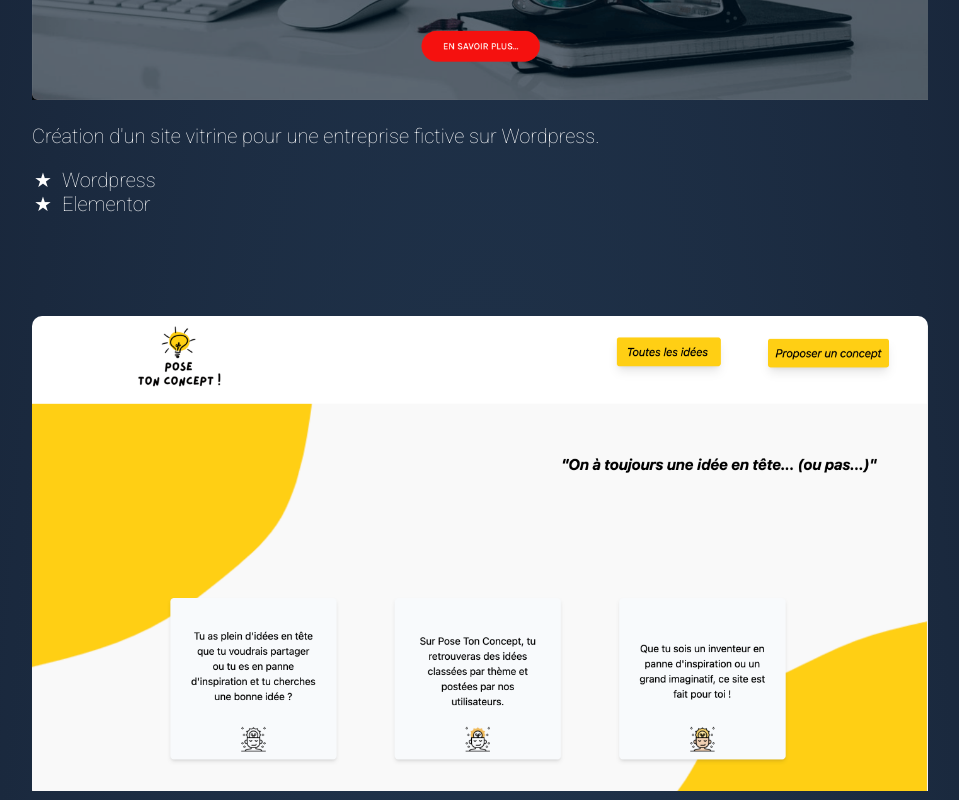
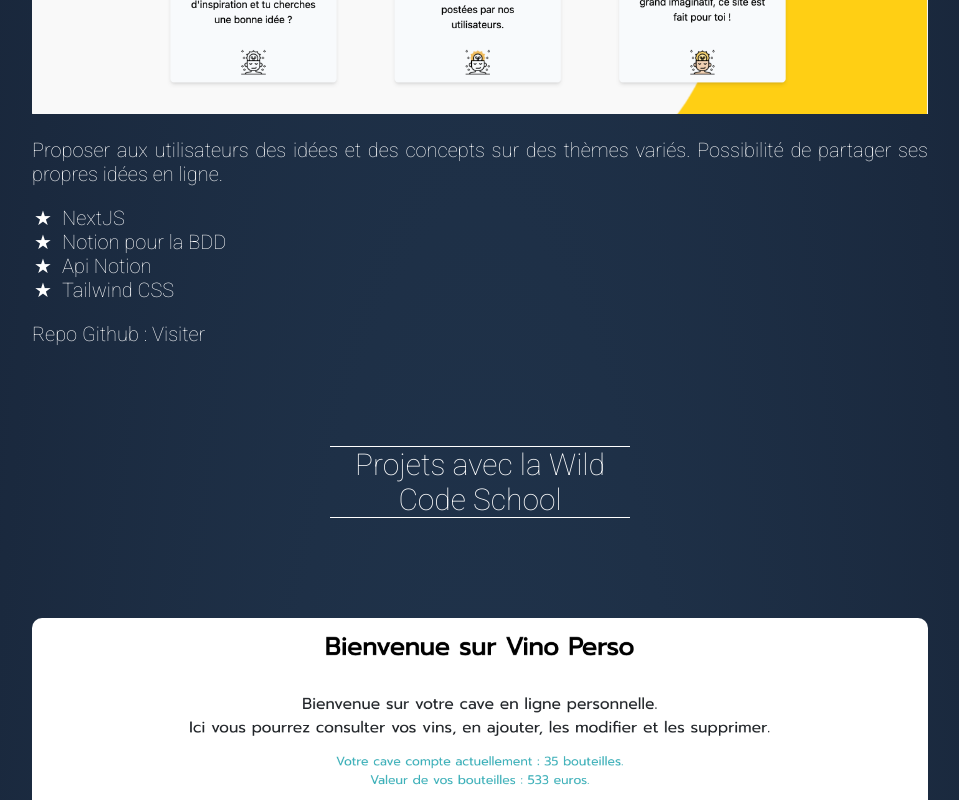
Before and after one commit to guilhemcv/portfolio, a React (Create React App) app: page /portfolio in a window 1280 px wide. Shown: the part 2200-3000 px from the top of the page, without its empty margins (160-1119 px from the left). Built offline with nearby package versions, Linux system fonts and the light colour scheme.

Commit message:
maj data

```diff
--- a/src/data/portfoliopro.js
+++ b/src/data/portfoliopro.js
@@ -26,14 +26,6 @@ const portfoliopro = [
     technos3: 'CSS',
   },
   {
-    image: seyweb,
-    lien: 'https://www.seyweb.fr',
-    description:
-      "Création d'un site vitrine pour une entreprise fictive sur Wordpress.",
-    technos1: 'Wordpress',
-    technos2: 'Elementor',
-  },
-  {
     image: concept,
     lien: 'https://pose-ton-concept.netlify.app/',
     description:
```
